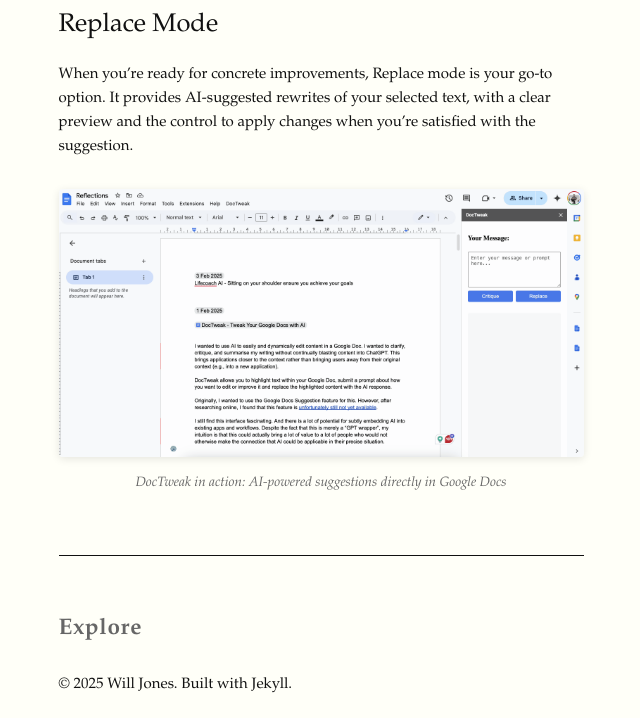
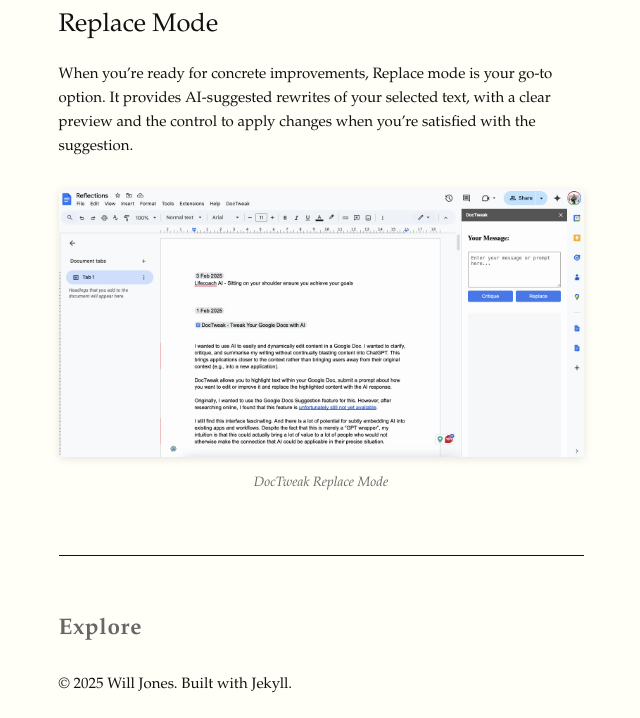
Before and after one commit to willgdjones/willgdjones.github.io, a Jekyll site: the page built from _essays/doctweak-v0.2.md, in a window 1280 px wide. Shown: the part 936-1654 px from the top of the page, without its empty margins (319-959 px from the left). Built offline with Jekyll 4.4.1, drawn with Linux system fonts in a browser that asks for light colours; some of the changed text lies outside the part shown.

Commit message:
DocTweak edits

```diff
--- a/_essays/doctweakv02.md
+++ b/_essays/doctweak-v0.2.md
@@ -13,14 +13,14 @@
 Sometimes you don't want direct changes - you want feedback. Maybe you're wondering if a paragraph is clear enough, or if your tone is appropriate for your audience. Critique mode is designed for these moments. Simply select your text, ask your question, and get focused, actionable feedback without any automatic changes to your document.
 
 <figure>
-  <img src="/assets/images/DocTweakv0.2Critique.gif" alt="DocTweak interface showing AI suggestions in Google Docs">
-  <figcaption>DocTweak in action: AI-powered suggestions directly in Google Docs</figcaption>
+  <img src="/assets/images/DocTweak-v0.2Critique.gif" alt="DocTweak Critique Mode">
+  <figcaption>DocTweak Critique Mode</figcaption>
 </figure>
 
 ### Replace Mode
 When you're ready for concrete improvements, Replace mode is your go-to option. It provides AI-suggested rewrites of your selected text, with a clear preview and the control to apply changes when you're satisfied with the suggestion.
 
 <figure>
-  <img src="/assets/images/DocTweakv0.2Replace.gif" alt="DocTweak interface showing AI suggestions in Google Docs">
-  <figcaption>DocTweak in action: AI-powered suggestions directly in Google Docs</figcaption>
+  <img src="/assets/images/DocTweak-v0.2Replace.gif" alt="DocTweak Replace Mode">
+  <figcaption>DocTweak Replace Mode</figcaption>
 </figure>
```
Also changed, not shown: _essays/doctweak-v0.1.md (renamed from _essays/doctweakv01.md, +2 -2 lines), assets/images/DocTweak-v0.1.gif (renamed from assets/images/DocTweakv0.1.gif), assets/images/DocTweak-v0.2Replace.gif (renamed from assets/images/DocTweakv0.2Replace.gif), 2 other files.
